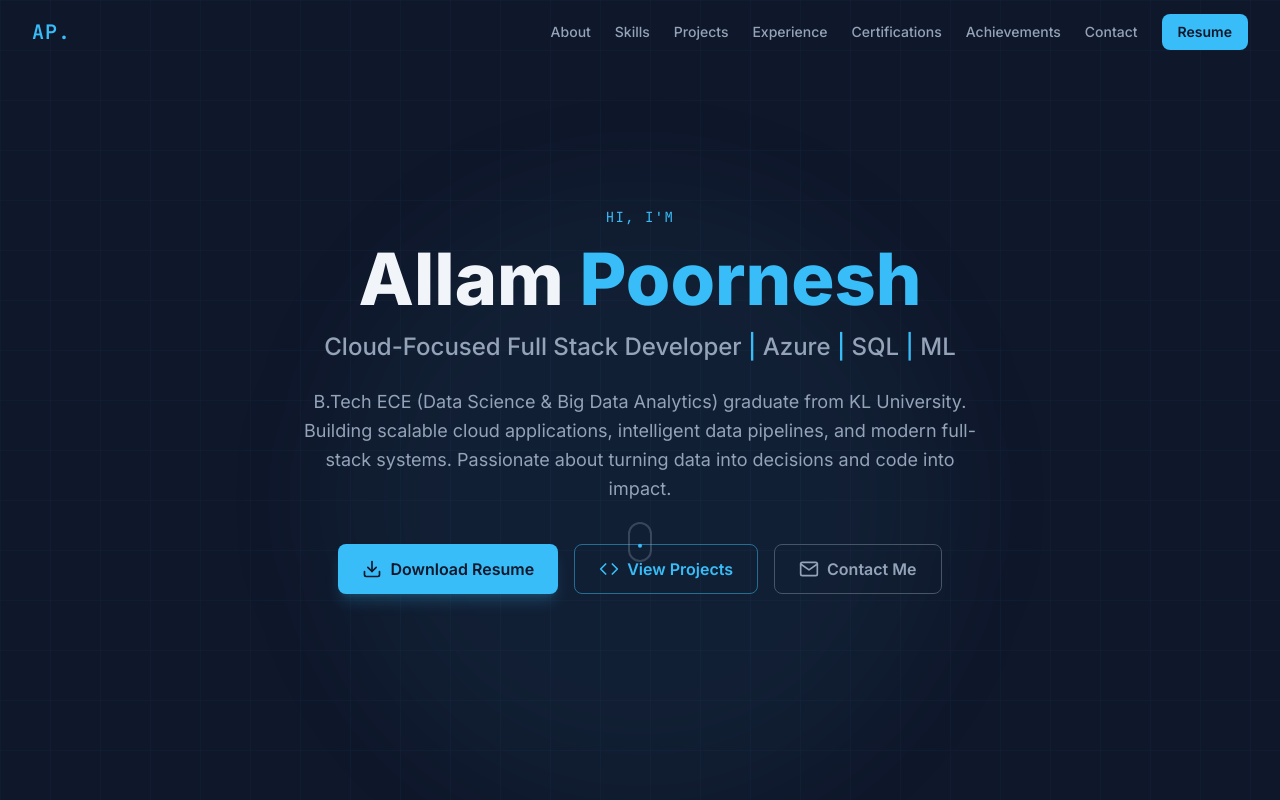
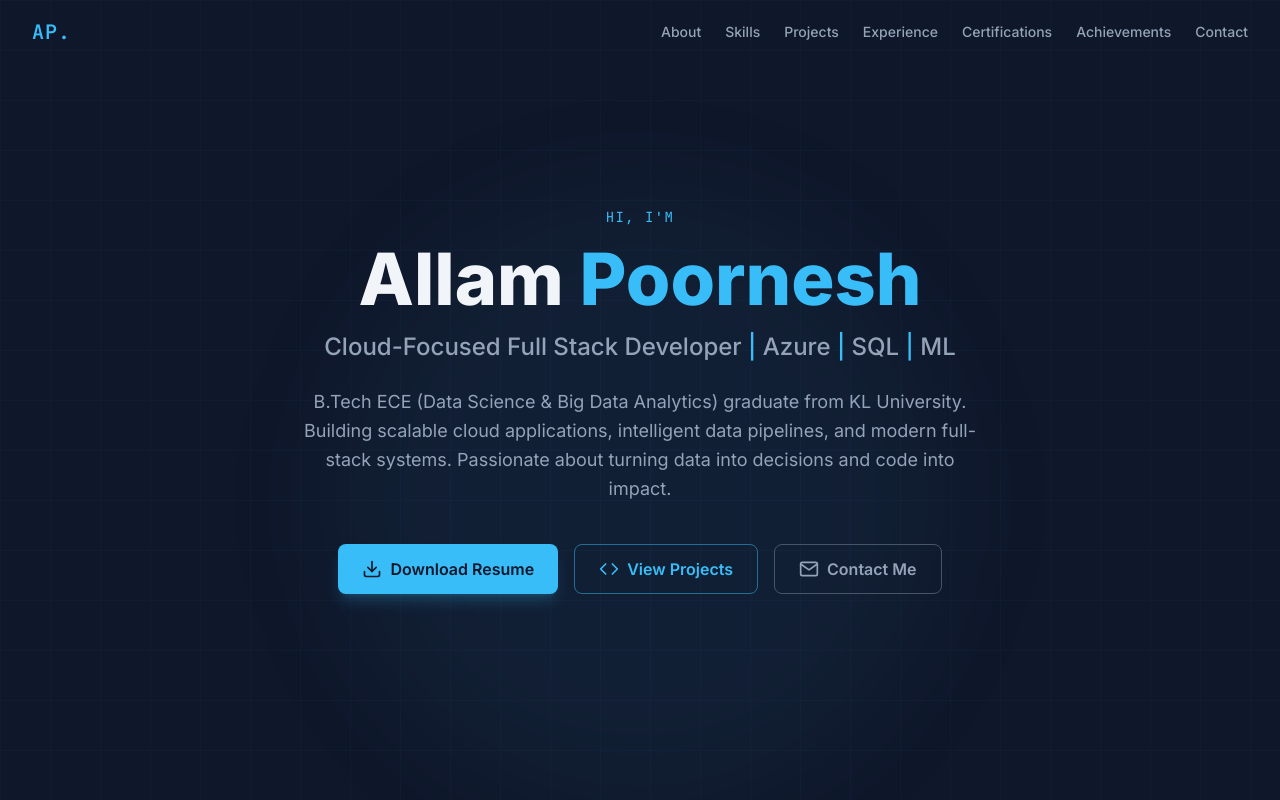
Before and after one commit to Poornesh-git/Poornesh-git.github.io, a React (Vite) app: page / in a window 1280 px wide. Shown: the top 800 px of the page. Built offline with nearby package versions, Linux system fonts and the light colour scheme.

Commit message:
Describe the changes you made

```diff
--- a/src/components/Contact.jsx
+++ b/src/components/Contact.jsx
@@ -18,14 +18,14 @@ const contactInfo = [
   {
     icon: <FiGithub className="w-5 h-5" />,
     label: 'GitHub',
-    value: 'github.com/Poornesh-git',
+    value: 'Allam Poornesh',
     href: 'https://github.com/Poornesh-git',
   },
   {
     icon: <FiLinkedin className="w-5 h-5" />,
     label: 'LinkedIn',
-    value: 'linkedin.com/in/allam-poornesh',
-    href: 'https://linkedin.com/in/allam-poornesh',
+    value: 'Allam Poornesh',
+    href: 'https://www.linkedin.com/in/poornesh-allam-455804234/',
   },
 ]
 
--- a/src/components/Hero.jsx
+++ b/src/components/Hero.jsx
@@ -37,7 +37,7 @@ export default function Hero() {
             <motion.a
               whileHover={{ scale: 1.05 }}
               whileTap={{ scale: 0.95 }}
-              href="/resume.pdf"
+              href="/Allam_Poornesh_Resume.pdf"
               download
               className="flex items-center gap-2 px-6 py-3 bg-accent text-primary font-semibold rounded-lg hover:bg-accentDark transition-colors duration-200 shadow-lg shadow-accent/20"
             >
@@ -66,7 +66,7 @@ export default function Hero() {
         </motion.div>
 
         {/* Scroll indicator */}
-        <motion.div
+        {/* <motion.div
           initial={{ opacity: 0 }}
           animate={{ opacity: 1 }}
           transition={{ delay: 1.2, duration: 0.5 }}
@@ -79,7 +79,7 @@ export default function Hero() {
               className="w-1 h-1 bg-accent rounded-full"
             />
           </div>
-        </motion.div>
+        </motion.div> */}
       </div>
     </section>
   )
--- a/src/components/Navbar.jsx
+++ b/src/components/Navbar.jsx
@@ -1,25 +1,28 @@
-import { useState, useEffect } from 'react'
-import { motion } from 'framer-motion'
+import { useState, useEffect } from "react";
+import { motion } from "framer-motion";
 
 const navLinks = [
-  { label: 'About', href: '#about' },
-  { label: 'Skills', href: '#skills' },
-  { label: 'Projects', href: '#projects' },
-  { label: 'Experience', href: '#internship' },
-  { label: 'Certifications', href: '#certifications' },
-  { label: 'Achievements', href: '#achievements' },
-  { label: 'Contact', href: '#contact' },
-]
+  { label: "About", href: "#about" },
+  { label: "Skills", href: "#skills" },
+  { label: "Projects", href: "#projects" },
+  { label: "Experience", href: "#internship" },
+  { label: "Certifications", href: "#certifications" },
+  { label: "Achievements", href: "#achievements" },
+  { label: "Contact", href: "#contact" },
+];
 
 export default function Navbar() {
-  const [scrolled, setScrolled] = useState(false)
-  const [menuOpen, setMenuOpen] = useState(false)
+  const [scrolled, setScrolled] = useState(false);
+  const [menuOpen, setMenuOpen] = useState(false);
 
   useEffect(() => {
-    const handleScroll = () => setScrolled(window.scrollY > 50)
-    window.addEventListener('scroll', handleScroll)
-    return () => window.removeEventListener('scroll', handleScroll)
-  }, [])
+    const handleScroll = () => setScrolled(window.scrollY > 50);
+    window.addEventListener("scroll", handleScroll);
+    return () => window.removeEventListener("scroll", handleScroll);
+  }, []);
+
+  // ✅ Dynamic base URL (safe for GitHub Pages)
+  const resumeUrl = `${import.meta.env.BASE_URL}Allam_Poornesh_Resume.pdf`;
 
   return (
     <motion.nav
@@ -27,15 +30,21 @@ export default function Navbar() {
       animate={{ y: 0, opacity: 1 }}
       transition={{ duration: 0.6 }}
       className={`fixed top-0 left-0 right-0 z-50 transition-all duration-300 ${
-        scrolled ? 'bg-primary/95 backdrop-blur-md shadow-lg shadow-black/20' : 'bg-transparent'
+        scrolled
+          ? "bg-primary/95 backdrop-blur-md shadow-lg shadow-black/20"
+          : "bg-transparent"
       }`}
     >
       <div className="max-w-7xl mx-auto px-4 sm:px-6 lg:px-8">
         <div className="flex items-center justify-between h-16">
-          <a href="#hero" className="text-accent font-mono font-bold text-xl tracking-wider">
+          <a
+            href="#hero"
+            className="text-accent font-mono font-bold text-xl tracking-wider"
+          >
             AP.
           </a>
-          {/* Desktop nav */}
+
+          {/* Desktop Nav */}
           <div className="hidden md:flex items-center gap-6">
             {navLinks.map((link) => (
               <a
@@ -46,28 +55,36 @@ export default function Navbar() {
                 {link.label}
               </a>
             ))}
-            <a
-              href="/Poornesh-git.github.io/Allam_Poornesh_Resume.pdf"
-              target="_blank"
-              rel="noopener noreferrer"
-              className="px-4 py-2 bg-accent text-primary font-semibold text-sm rounded-lg hover:bg-accentDark transition-colors duration-200"
-            >
-              Resume
-            </a>
+
+
           </div>
-          {/* Mobile menu button */}
+
+          {/* Mobile Menu Button */}
           <button
             className="md:hidden text-textSecondary hover:text-accent p-2"
             onClick={() => setMenuOpen(!menuOpen)}
             aria-label="Toggle menu"
           >
-            <div className={`w-6 h-0.5 bg-current transition-all duration-300 ${menuOpen ? 'rotate-45 translate-y-1.5' : ''}`} />
-            <div className={`w-6 h-0.5 bg-current my-1.5 transition-all duration-300 ${menuOpen ? 'opacity-0' : ''}`} />
-            <div className={`w-6 h-0.5 bg-current transition-all duration-300 ${menuOpen ? '-rotate-45 -translate-y-1.5' : ''}`} />
+            <div
+              className={`w-6 h-0.5 bg-current transition-all duration-300 ${
+                menuOpen ? "rotate-45 translate-y-1.5" : ""
+              }`}
+            />
+            <div
+              className={`w-6 h-0.5 bg-current my-1.5 transition-all duration-300 ${
+                menuOpen ? "opacity-0" : ""
+              }`}
+            />
+            <div
+              className={`w-6 h-0.5 bg-current transition-all duration-300 ${
+                menuOpen ? "-rotate-45 -translate-y-1.5" : ""
+              }`}
+            />
           </button>
         </div>
       </div>
-      {/* Mobile menu */}
+
+      {/* Mobile Menu */}
       {menuOpen && (
         <motion.div
           initial={{ opacity: 0, y: -10 }}
@@ -84,15 +101,8 @@ export default function Navbar() {
               {link.label}
             </a>
           ))}
-          <a
-            href="/Poornesh-git.github.io/Allam_Poornesh_Resume.pdf"
-            download
-            className="px-4 py-2 bg-accent text-primary font-semibold text-sm rounded-lg hover:bg-accentDark transition-colors duration-200 text-center"
-          >
-            Resume
-          </a>
         </motion.div>
       )}
     </motion.nav>
-  )
+  );
 }
```
Also changed, not shown: 1 other file (tests, documents, lock files or other folders).
